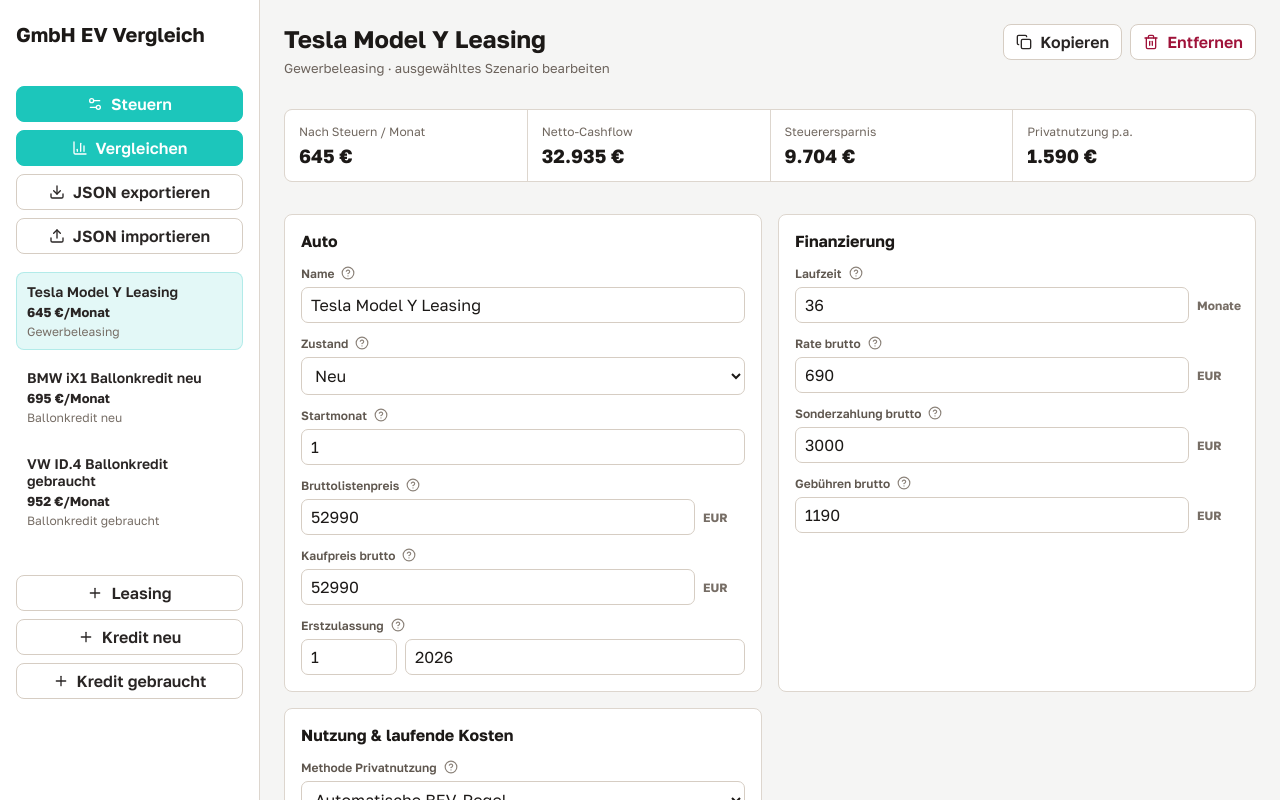
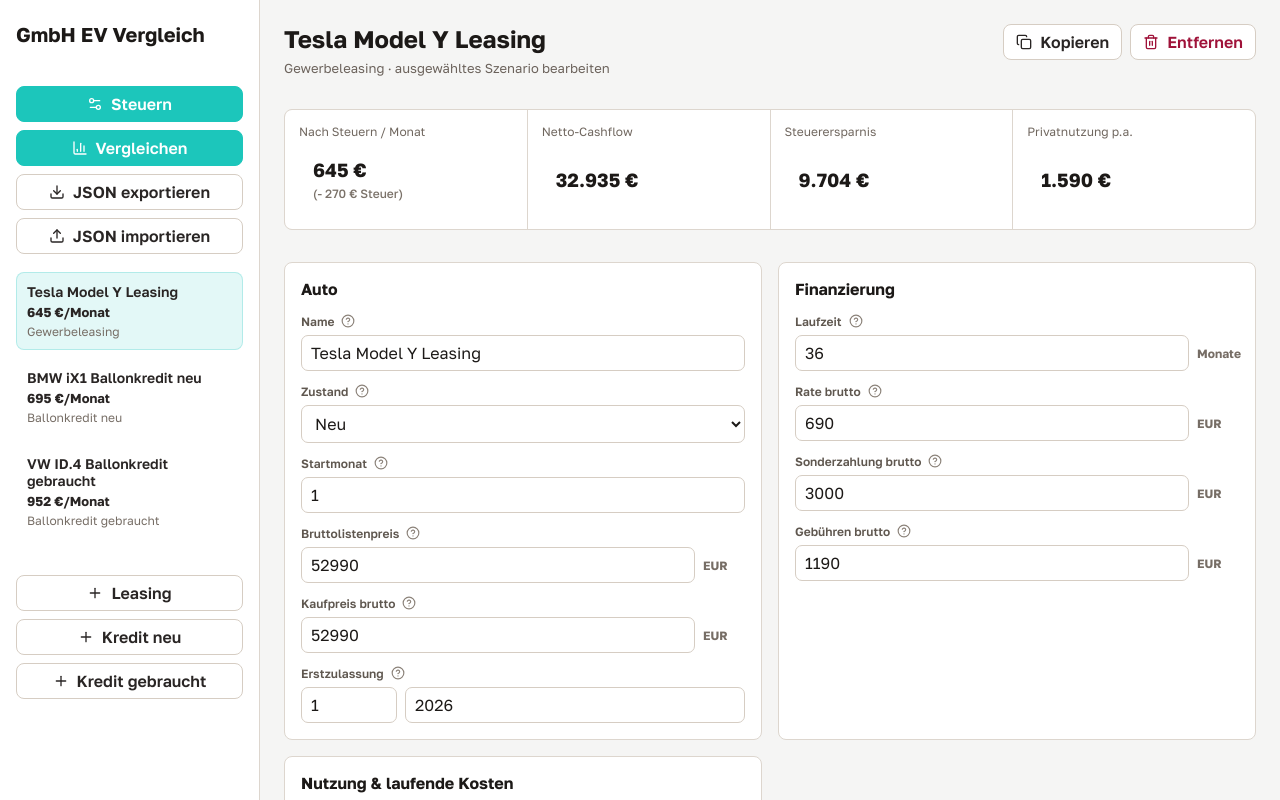
Before and after one commit to levrom/felev-ev-compare, a React (Vite) app: page / in a window 1280 px wide. Shown: the top 800 px of the page. Built offline with nearby package versions, Linux system fonts and the light colour scheme.

Commit message:
Clarify summary strip tax breakdown

```diff
--- a/src/App.tsx
+++ b/src/App.tsx
@@ -89,6 +89,7 @@
       afterTaxEquivalent: "Nach Steuern / Monat",
       totalNetCash: "Netto-Cashflow",
       taxSaving: "Steuerersparnis",
+      taxShort: "Steuer",
       benefitPa: "Privatnutzung p.a.",
       perMonth: "/Monat",
     },
@@ -306,6 +307,7 @@
       afterTaxEquivalent: "After-tax equivalent",
       totalNetCash: "Total net cash",
       taxSaving: "Tax saving",
+      taxShort: "tax",
       benefitPa: "Benefit p.a.",
       perMonth: "/mo",
     },
@@ -523,6 +525,7 @@
       afterTaxEquivalent: "После налога / мес",
       totalNetCash: "Итого net cash",
       taxSaving: "Экономия налога",
+      taxShort: "налог",
       benefitPa: "Выгода в год",
       perMonth: "/мес",
     },
@@ -1058,6 +1061,28 @@
     >
       <CircleHelp size={14} />
     </button>
+  );
+}
+
+function SummaryMetric({
+  label,
+  value,
+  note,
+  tooltip,
+}: {
+  label: string;
+  value: string;
+  note?: string;
+  tooltip: string;
+}) {
+  return (
+    <div className="summaryMetric">
+      <span>{label}</span>
+      <div className="summaryMetricValue" tabIndex={0} data-tooltip={tooltip} aria-label={`${label}: ${value}`}>
+        <strong>{value}</strong>
+        {note ? <em>{note}</em> : null}
+      </div>
+    </div>
   );
 }
 
@@ -1589,6 +1614,19 @@
   onDeleteScenario: () => void;
   ui: UiText;
 }) {
+  const monthlyTaxSaving = selectedResult
+    ? selectedResult.totalTaxSaving / Math.max(1, selectedResult.evaluationMonths)
+    : 0;
+  const taxBreakdownTooltip = selectedResult
+    ? [
+        `${ui.summary.afterTaxEquivalent}: ${eur(selectedResult.afterTaxMonthlyEquivalent)}`,
+        `${ui.summary.taxSaving}: ${eur(selectedResult.totalTaxSaving)}`,
+        `KSt: ${eur(selectedResult.totalKstSaving)}`,
+        `Soli: ${eur(selectedResult.totalSoliSaving)}`,
+        `GewSt: ${eur(selectedResult.totalGewstSaving)}`,
+      ].join("\n")
+    : "";
+
   return (
     <section className="editorShell">
       <div className="topbar">
@@ -1609,22 +1647,42 @@
       </div>
 
       <section className="summaryStrip">
-        <div>
-          <span>{ui.summary.afterTaxEquivalent}</span>
-          <strong>{selectedResult ? eur(selectedResult.afterTaxMonthlyEquivalent) : "0 EUR"}</strong>
-        </div>
-        <div>
-          <span>{ui.summary.totalNetCash}</span>
-          <strong>{selectedResult ? eur(selectedResult.totalNetCashOut) : "0 EUR"}</strong>
-        </div>
-        <div>
-          <span>{ui.summary.taxSaving}</span>
-          <strong>{selectedResult ? eur(selectedResult.totalTaxSaving) : "0 EUR"}</strong>
-        </div>
-        <div>
-          <span>{ui.summary.benefitPa}</span>
-          <strong>{selectedResult ? eur(selectedResult.privateUseBenefitAnnual) : "0 EUR"}</strong>
-        </div>
+        <SummaryMetric
+          label={ui.summary.afterTaxEquivalent}
+          value={selectedResult ? eur(selectedResult.afterTaxMonthlyEquivalent) : "0 EUR"}
+          note={selectedResult ? `(- ${eur(monthlyTaxSaving)} ${ui.summary.taxShort})` : undefined}
+          tooltip={taxBreakdownTooltip}
+        />
+        <SummaryMetric
+          label={ui.summary.totalNetCash}
+          value={selectedResult ? eur(selectedResult.totalNetCashOut) : "0 EUR"}
+          tooltip={
+            selectedResult
+              ? [
+                  `${ui.summary.totalNetCash}: ${eur(selectedResult.totalNetCashOut)}`,
+                  `${ui.summary.afterTaxEquivalent}: ${eur(selectedResult.afterTaxMonthlyEquivalent)}`,
+                  `${ui.summary.taxSaving}: ${eur(selectedResult.totalTaxSaving)}`,
+                ].join("\n")
+              : ""
+          }
+        />
+        <SummaryMetric
+          label={ui.summary.taxSaving}
+          value={selectedResult ? eur(selectedResult.totalTaxSaving) : "0 EUR"}
+          tooltip={taxBreakdownTooltip}
+        />
+        <SummaryMetric
+          label={ui.summary.benefitPa}
+          value={selectedResult ? eur(selectedResult.privateUseBenefitAnnual) : "0 EUR"}
+          tooltip={
+            selectedResult
+              ? [
+                  `${ui.summary.benefitPa}: ${eur(selectedResult.privateUseBenefitAnnual)}`,
+                  `${ui.summary.afterTaxEquivalent}: ${eur(selectedResult.afterTaxMonthlyEquivalent)}`,
+                ].join("\n")
+              : ""
+          }
+        />
       </section>
 
       <div className="workspace editorWorkspace">
--- a/src/lib/calculator.ts
+++ b/src/lib/calculator.ts
@@ -132,6 +132,9 @@
   totalGewstAddbackBase: number;
   totalGewstAddback: number;
   gewstAddbackRate: number;
+  totalKstSaving: number;
+  totalSoliSaving: number;
+  totalGewstSaving: number;
   totalTaxSaving: number;
   totalSaleGainTaxable: number;
   afterTaxTotalCost: number;
@@ -856,6 +859,9 @@
   );
   const totalGewstAddbackBase = years.reduce((sum, row) => sum + row.gewstAddbackBase, 0);
   const totalGewstAddback = years.reduce((sum, row) => sum + row.gewstAddback, 0);
+  const totalKstSaving = years.reduce((sum, row) => sum + row.kstSaving, 0);
+  const totalSoliSaving = years.reduce((sum, row) => sum + row.soliSaving, 0);
+  const totalGewstSaving = years.reduce((sum, row) => sum + row.gewstSaving, 0);
   const totalSaleGainTaxable = years.reduce((sum, row) => sum + row.saleGainTaxable, 0);
   const totalTaxSaving = years.reduce((sum, row) => sum + row.totalTaxSaving, 0);
   const termMonths =
@@ -892,6 +898,9 @@
     totalGewstAddbackBase,
     totalGewstAddback,
     gewstAddbackRate: totalDeductibleExpense > 0 ? totalGewstAddback / totalDeductibleExpense : 0,
+    totalKstSaving,
+    totalSoliSaving,
+    totalGewstSaving,
     totalTaxSaving,
     totalSaleGainTaxable,
     afterTaxTotalCost: totalNetCashOut - totalTaxSaving,
--- a/src/styles.css
+++ b/src/styles.css
@@ -283,6 +283,13 @@
   gap: 5px;
 }
 
+.summaryMetric {
+  background: #ffffff;
+  padding: 14px;
+  display: grid;
+  gap: 5px;
+}
+
 .summaryStrip span {
   font-size: 12px;
   color: #70675f;
@@ -291,6 +298,82 @@
 .summaryStrip strong {
   font-size: 19px;
   color: #1c1917;
+}
+
+.summaryMetricValue {
+  display: grid;
+  gap: 2px;
+  position: relative;
+  width: fit-content;
+  max-width: 100%;
+  outline: none;
+  cursor: help;
+}
+
+.summaryMetricValue strong {
+  font-size: 19px;
+  color: #1c1917;
+  font-weight: 700;
+}
+
+.summaryMetricValue em {
+  font-style: normal;
+  font-size: 12px;
+  color: #7a7168;
+  font-weight: 500;
+}
+
+.summaryMetricValue::after {
+  content: attr(data-tooltip);
+  position: absolute;
+  z-index: 40;
+  left: 50%;
+  bottom: calc(100% + 8px);
+  transform: translateX(-50%);
+  width: max-content;
+  max-width: min(320px, 70vw);
+  padding: 8px 10px;
+  border: 1px solid #d6cdc3;
+  border-radius: 7px;
+  background: #1c1917;
+  color: #ffffff;
+  font-size: 12px;
+  line-height: 1.35;
+  white-space: pre-line;
+  box-shadow: 0 2px 8px rgba(28, 25, 23, 0.14);
+  opacity: 0;
+  pointer-events: none;
+  visibility: hidden;
+}
+
+.summaryMetricValue::before {
+  content: "";
+  position: absolute;
+  z-index: 41;
+  left: 50%;
+  bottom: calc(100% + 3px);
+  width: 8px;
+  height: 8px;
+  border-right: 1px solid #d6cdc3;
+  border-bottom: 1px solid #d6cdc3;
+  background: #1c1917;
+  transform: translateX(-50%) rotate(45deg);
+  opacity: 0;
+  pointer-events: none;
+  visibility: hidden;
+}
+
+.summaryMetricValue:hover::after,
+.summaryMetricValue:hover::before,
+.summaryMetricValue:focus-visible::after,
+.summaryMetricValue:focus-visible::before {
+  opacity: 1;
+  visibility: visible;
+}
+
+.summaryMetricValue:focus-visible {
+  outline: 2px solid var(--accent-outline);
+  outline-offset: 2px;
 }
 
 .workspace {
```
